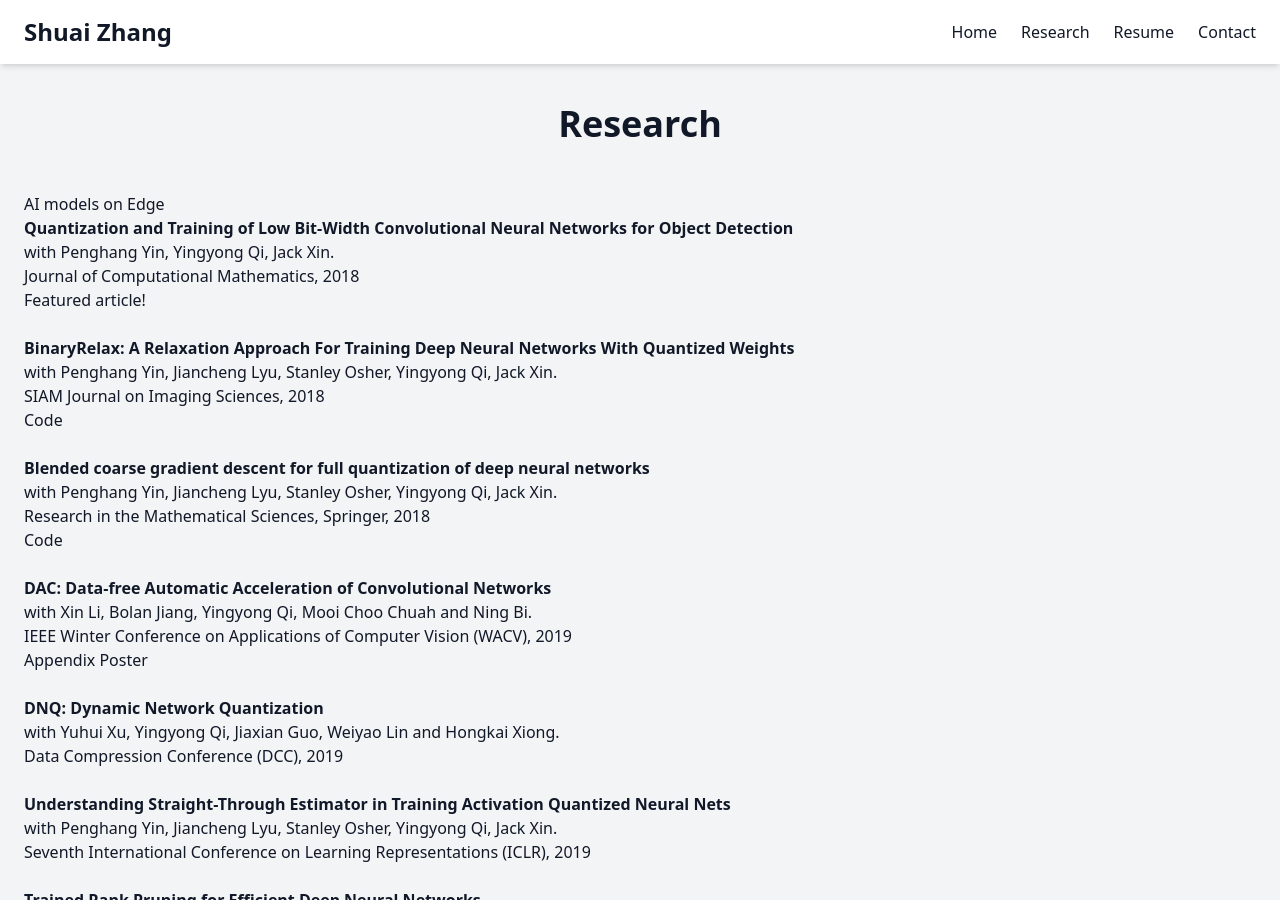
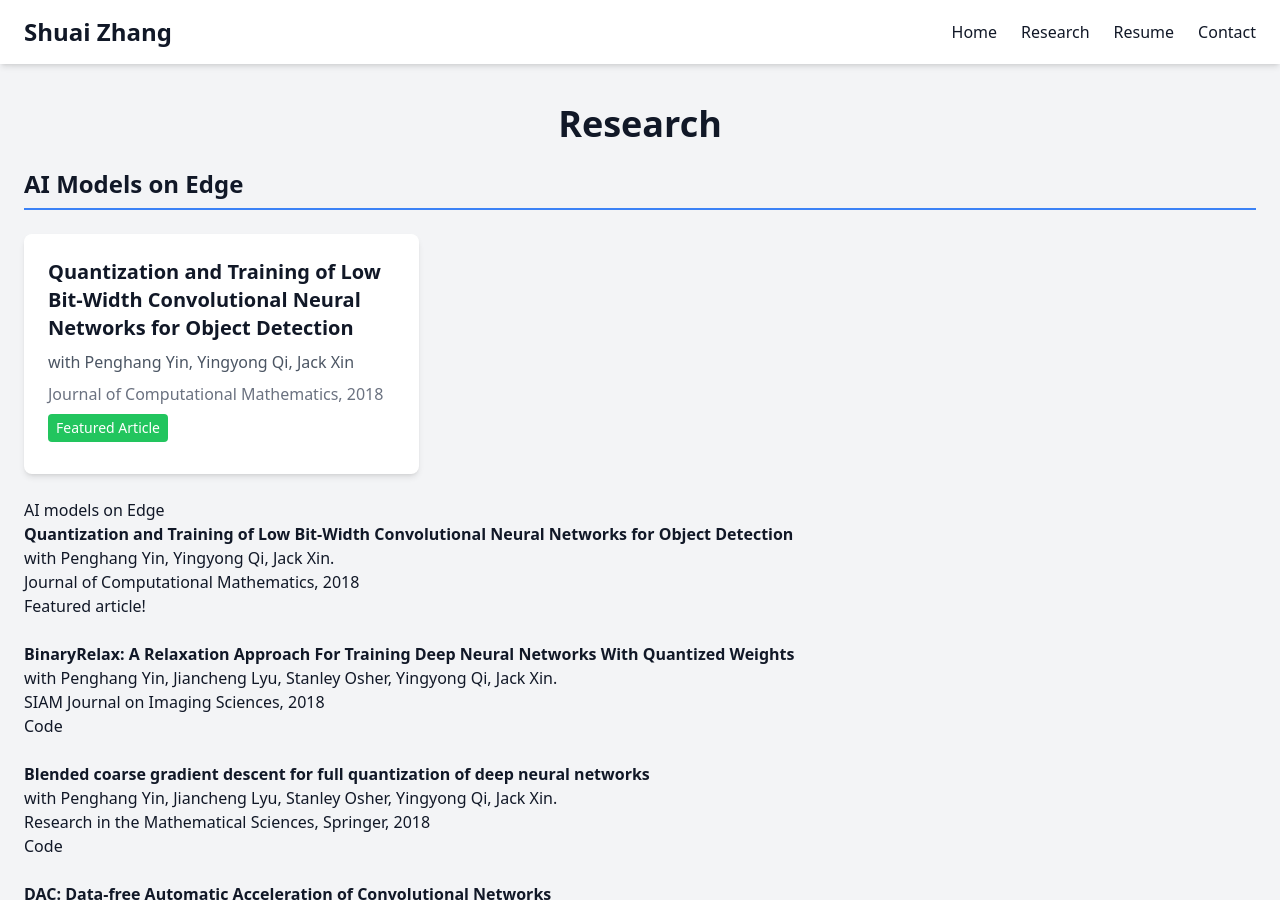
Before and after one commit to zsivine/zsivine.github.io, a Jekyll site: the page built from research.html, in a window 1280 px wide and 900 px high. Built offline with Jekyll 4.4.1, drawn with Linux system fonts in a browser that asks for light colours; nearby versions of some CDN libraries; comment, search, counter and statistics services are not loaded.

Commit message:
update research

```diff
--- a/research.html
+++ b/research.html
@@ -3,6 +3,25 @@ layout: page
 title: Research
 permalink: /research/
 ---
+
+<section class="animate-fade-in">
+    <div class="space-y-12">
+        <!-- AI Models on Edge -->
+        <div>
+            <h2 class="text-2xl font-bold mb-6 border-b-2 border-blue-500 pb-2">AI Models on Edge</h2>
+            <div class="grid grid-cols-1 md:grid-cols-2 lg:grid-cols-3 gap-6">
+            <!-- Quantization and Training -->
+            <article class="bg-white dark:bg-gray-700 p-6 rounded-lg shadow-md hover:shadow-lg transition-shadow">
+                <h3 class="text-xl font-semibold mb-2">Quantization and Training of Low Bit-Width Convolutional Neural Networks for Object Detection</h3>
+                <p class="text-gray-600 dark:text-gray-300 mb-2">with Penghang Yin, Yingyong Qi, Jack Xin</p>
+                <p class="text-gray-500 dark:text-gray-400 mb-2">Journal of Computational Mathematics, 2018</p>
+                <span class="inline-block px-2 py-1 bg-green-500 text-white text-sm rounded mb-2">Featured Article</span>
+            </article>
+
+        </div>
+    </div>
+</section>
+
 
 <br>
 <h2>AI models on Edge</h2>
```
Also changed, not shown: index copy.html (line endings or trailing spaces).
